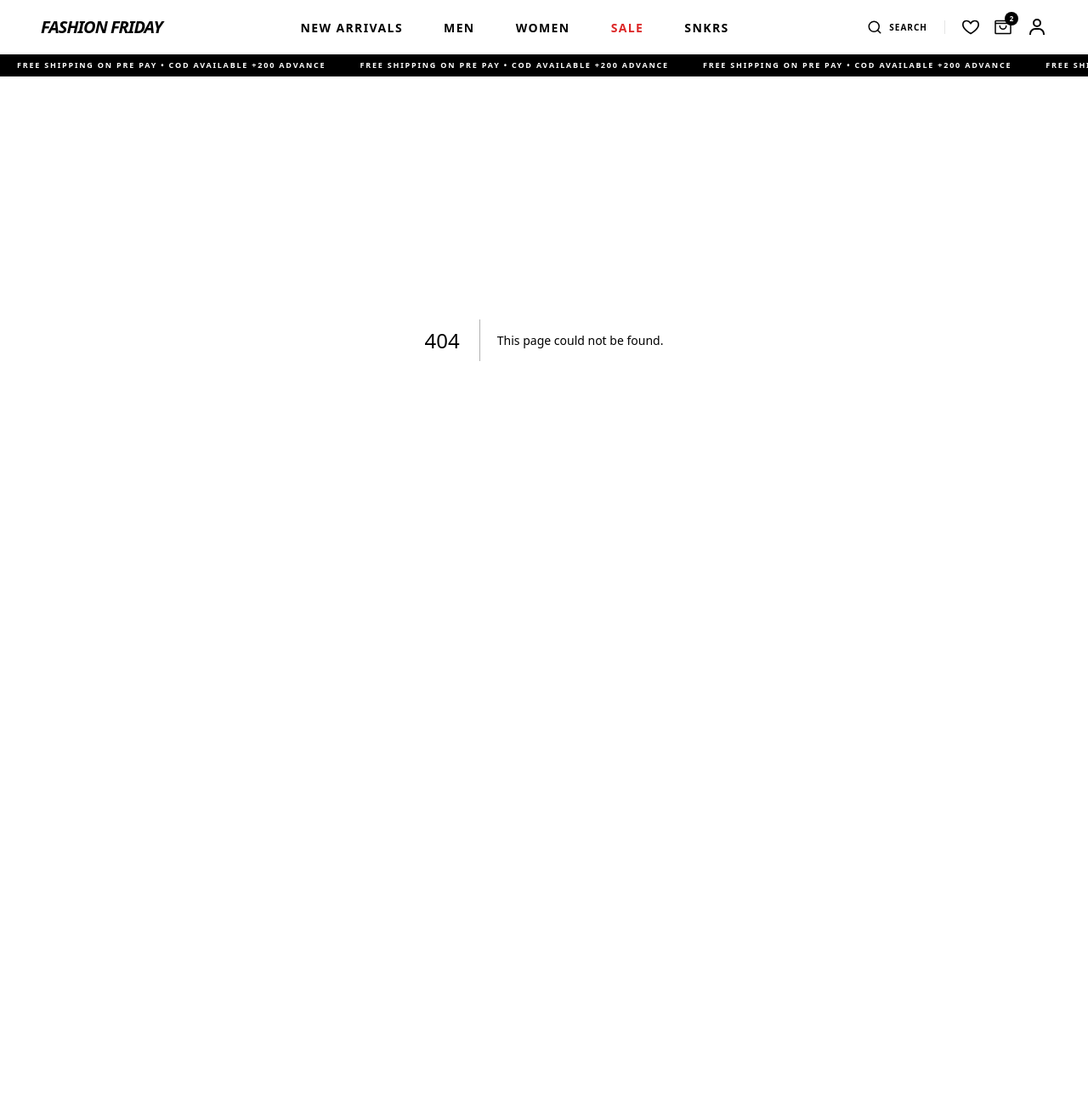
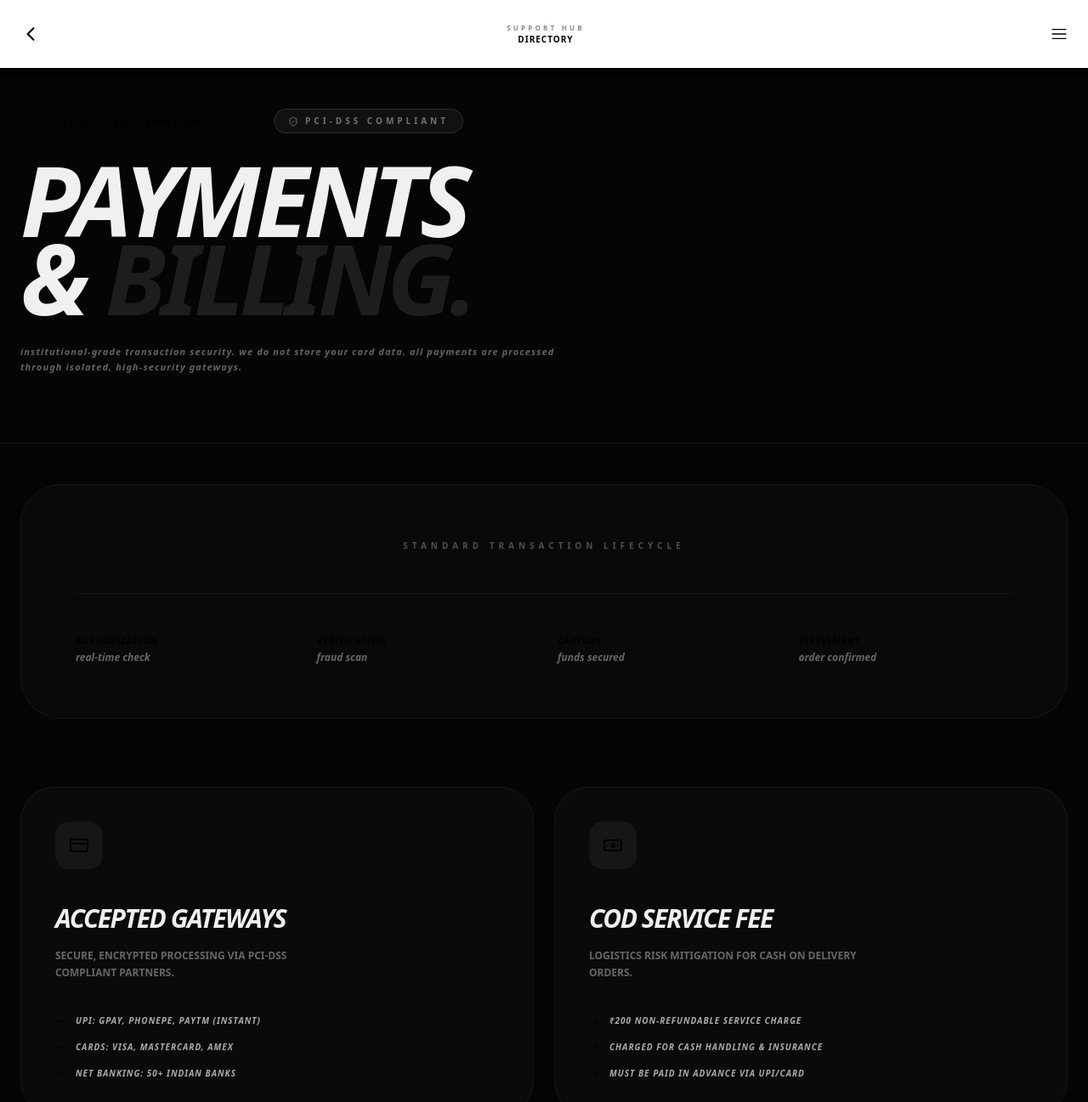
Before and after one commit to FashionFriday-tech/platform, a Next.js app: page /help/payments in a window 1280 px wide. Before the commit this address had no page. Shown: the top 1297 px of the page at 85% size. Before the commit the page ends 800 px from the top, so only its background shows below. Built offline with nearby package versions, Linux system fonts and the light colour scheme.

Commit message:
feat(help/payments): implement payments & billing system page with lifecycle flow, COD rules, and anti-fraud disclosures

```diff
--- /dev/null
+++ b/src/app/(marketing)/help/payments/page.tsx
@@ -0,0 +1,197 @@
+"use client";
+import React from "react";
+import { paymentData } from "@/data/payments";
+import {
+  ShieldCheck,
+  Lock,
+  ArrowRight,
+  Info,
+  Navigation,
+  CheckCircle2,
+  AlertOctagon,
+  Globe,
+  Zap,
+  ExternalLink,
+} from "lucide-react";
+
+export default function PaymentsBillingPage() {
+  return (
+    <div className="bg-[#050505] text-[#f0f0f0] min-h-screen pb-32 selection:bg-brand selection:text-black font-sans uppercase">
+      {/* 1. SYSTEM HEADER */}
+      <header className="pt-32 pb-20 px-6 max-w-7xl mx-auto border-b border-white/5">
+        <div className="flex flex-wrap items-center gap-4 mb-8">
+          <div className="flex items-center gap-2 px-4 py-1.5 rounded-full bg-brand/10 border border-brand/20 w-fit">
+            <Lock size={12} className="text-brand" />
+            <span className="text-[10px] font-black tracking-[0.4em] text-brand uppercase">
+              Encrypted Terminal v4.0
+            </span>
+          </div>
+          <div className="flex items-center gap-2 px-4 py-1.5 rounded-full bg-white/5 border border-white/10 w-fit">
+            <ShieldCheck size={12} className="text-zinc-500" />
+            <span className="text-[10px] font-black tracking-[0.4em] text-zinc-500 uppercase">
+              PCI-DSS Compliant
+            </span>
+          </div>
+        </div>
+
+        <h1 className="text-7xl md:text-[9vw] font-black italic tracking-tighter leading-[0.8] mb-8">
+          Payments <br /> & <span className="opacity-10">Billing.</span>
+        </h1>
+        <p className="max-w-2xl text-[11px] font-bold leading-relaxed opacity-40 tracking-widest italic lowercase">
+          Institutional-grade transaction security. We do not store your card
+          data. All payments are processed through isolated, high-security
+          gateways.
+        </p>
+      </header>
+
+      {/* 2. TRANSACTION FLOW COMPONENT */}
+      <section className="max-w-7xl mx-auto px-6 mt-12 mb-20">
+        <div className="bg-white/[0.02] border border-white/5 rounded-[3rem] p-10 md:p-16">
+          <h3 className="text-[10px] font-black tracking-[0.5em] opacity-30 mb-12 text-center">
+            Standard Transaction Lifecycle
+          </h3>
+
+          <div className="grid grid-cols-2 md:grid-cols-4 gap-8 mt-12 pt-12 border-t border-white/5">
+            {[
+              { label: "Authorization", desc: "Real-time check" },
+              { label: "Verification", desc: "Fraud scan" },
+              { label: "Capture", desc: "Funds secured" },
+              { label: "Settlement", desc: "Order confirmed" },
+            ].map((step, i) => (
+              <div key={i}>
+                <p className="text-[10px] font-black text-brand mb-1 tracking-widest">
+                  {step.label}
+                </p>
+                <p className="text-xs font-bold opacity-40 italic lowercase leading-tight">
+                  {step.desc}
+                </p>
+              </div>
+            ))}
+          </div>
+        </div>
+      </section>
+
+      {/* 3. POLICY BENTO GRID */}
+      <main className="max-w-7xl mx-auto px-6 grid grid-cols-1 md:grid-cols-2 gap-6">
+        {paymentData.map((section) => {
+          const Icon = section.icon;
+          return (
+            <div
+              key={section.id}
+              className="group bg-[#0a0a0a] border border-white/5 rounded-[2.5rem] p-10 hover:border-brand/20 transition-all duration-500"
+            >
+              <div className="flex flex-col h-full">
+                <div className="mb-10 p-4 bg-white/5 w-fit rounded-2xl text-brand group-hover:bg-brand group-hover:text-black transition-all duration-500">
+                  <Icon size={24} />
+                </div>
+                <h3 className="text-3xl font-black italic tracking-tighter mb-4">
+                  {section.title}
+                </h3>
+                <p className="text-xs opacity-40 font-bold leading-relaxed mb-10 max-w-xs">
+                  {section.description}
+                </p>
+                <div className="space-y-4 mt-auto">
+                  {section.details.map((detail, idx) => (
+                    <div key={idx} className="flex items-center gap-3">
+                      <ArrowRight size={12} className="text-brand shrink-0" />
+                      <span className="text-[10px] font-black tracking-widest opacity-70 italic">
+                        {detail}
+                      </span>
+                    </div>
+                  ))}
+                </div>
+              </div>
+            </div>
+          );
+        })}
+      </main>
+
+      {/* 4. ANTI-FRAUD & COD SECURITY (CRITICAL BOUNDARIES) */}
+      <section className="max-w-7xl mx-auto px-6 mt-6 grid grid-cols-1 lg:grid-cols-3 gap-6">
+        {/* Anti-Fraud */}
+        <div className="lg:col-span-2 bg-[#0f0f0f] border border-white/10 rounded-[3rem] p-12 relative overflow-hidden">
+          <Globe
+            className="absolute -right-10 -bottom-10 opacity-[0.03] rotate-12"
+            size={300}
+          />
+          <div className="relative z-10 space-y-8">
+            <div className="flex items-center gap-4">
+              <AlertOctagon className="text-brand" size={32} />
+              <h3 className="text-4xl font-black italic tracking-tighter">
+                Fraud & Abuse Control
+              </h3>
+            </div>
+            <p className="text-xs opacity-50 font-bold leading-relaxed max-w-xl">
+              Our system employs pattern-based rate limiting. Repeated failed
+              transactions, high-frequency COD cancellations, or RTO abuse will
+              trigger a permanent soft-block on your account. Suspicious
+              transactions are held for manual review for up to 24 hours.
+            </p>
+            <div className="flex flex-wrap gap-4 pt-4">
+              <div className="px-6 py-3 rounded-xl bg-white/5 border border-white/10 text-[9px] font-black tracking-widest">
+                Rate Limited IPs
+              </div>
+              <div className="px-6 py-3 rounded-xl bg-white/5 border border-white/10 text-[9px] font-black tracking-widest">
+                Pattern Recognition
+              </div>
+            </div>
+          </div>
+        </div>
+
+        {/* COD Security Info */}
+        <div className="bg-brand rounded-[3rem] p-12 text-black flex flex-col justify-between">
+          <Zap size={40} fill="currentColor" />
+          <div>
+            <h3 className="text-3xl font-black italic tracking-tighter mb-4">
+              Advance COD Fee
+            </h3>
+            <p className="text-[11px] font-black leading-relaxed mb-6 italic">
+              The ₹200 fee is mandatory to filter high-intent customers. It is
+              non-refundable as it covers the immediate operational cost of
+              processing and insuring high-value cash shipments.
+            </p>
+            <div className="h-px bg-black/20 w-full mb-6" />
+            <p className="text-[9px] font-bold opacity-60">
+              Status: Mandatory for all COD entries.
+            </p>
+          </div>
+        </div>
+      </section>
+
+      {/* 5. LEGAL DISCLOSURE */}
+      <section className="max-w-7xl mx-auto px-6 mt-6 text-center lg:text-left">
+        <div className="bg-white/5 border border-white/5 rounded-[2.5rem] p-8 md:px-12 md:py-8 flex flex-col md:flex-row items-center justify-between gap-6">
+          <div className="flex items-center gap-4">
+            <Info size={20} className="text-zinc-600" />
+            <p className="text-[9px] font-bold opacity-40 max-w-2xl uppercase tracking-widest">
+              Pricing is inclusive of all taxes unless stated otherwise. Billing
+              disputes must be initiated within 7 days of the transaction date
+              via the Architect Help Center.
+            </p>
+          </div>
+          <button className="whitespace-nowrap flex items-center gap-2 text-[10px] font-black tracking-widest hover:text-brand transition-colors">
+            View T&C <ExternalLink size={12} />
+          </button>
+        </div>
+      </section>
+
+      {/* 6. HELP & ESCALATION */}
+      <footer className="mt-32 max-w-7xl mx-auto px-6 border-t border-white/5 pt-20 flex flex-col items-center">
+        <h2 className="text-4xl font-black italic tracking-tighter mb-12">
+          Billing Inquiries?
+        </h2>
+        <div className="flex flex-col sm:flex-row gap-6 w-full max-w-2xl">
+          <button className="flex-1 bg-white text-black py-5 rounded-2xl font-black tracking-[0.2em] text-[10px] hover:bg-brand transition-colors">
+            Contact Billing Support
+          </button>
+          <button className="flex-1 border border-white/20 py-5 rounded-2xl font-black tracking-[0.2em] text-[10px] hover:bg-white/5 transition-colors">
+            Track Recent Payment
+          </button>
+        </div>
+        <p className="text-[9px] font-black opacity-20 tracking-[0.4em] mt-24 italic">
+          Architect Financial Systems // Settlement Lab 2026
+        </p>
+      </footer>
+    </div>
+  );
+}
```
